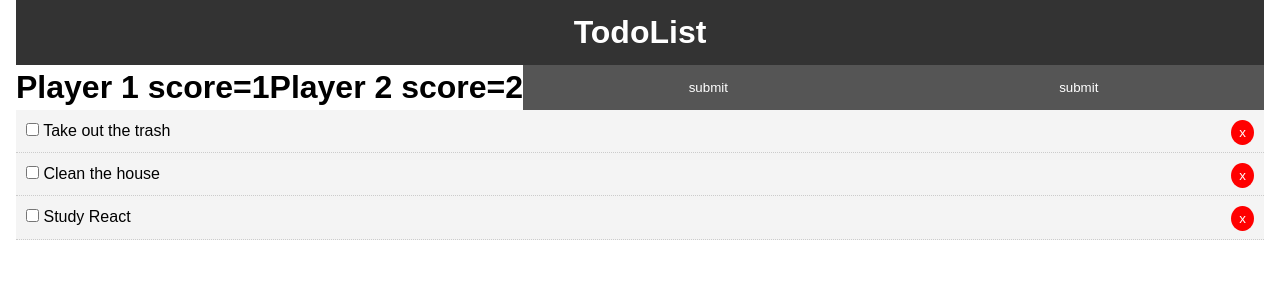
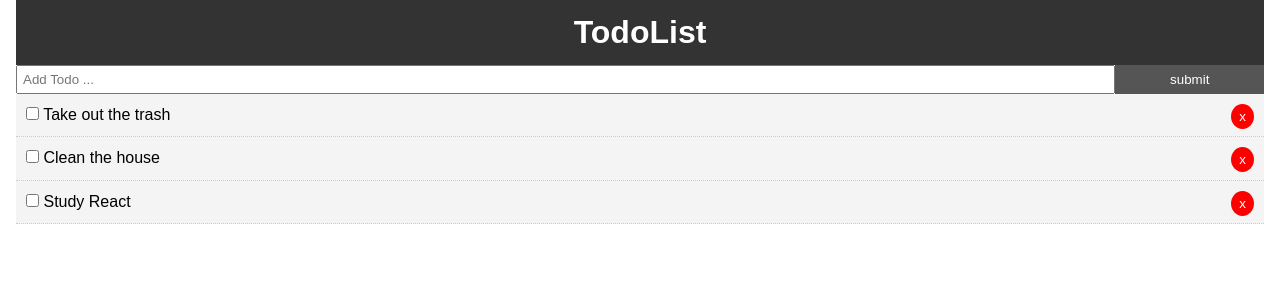
Before and after one commit to vitordeoliveira/ReactCrashCourse, a React (Create React App) app: page / in a window 1280 px wide. Shown: the top 300 px of the page. Built offline with nearby package versions, Linux system fonts and the light colour scheme.

Commit message:
Add initial test

```diff
--- a/src/App.js
+++ b/src/App.js
@@ -44,12 +44,22 @@ class App extends Component {
     });
   };
 
+  //Add Todo
+  addTodo = title => {
+    const newTodo = {
+      id: 4,
+      title,
+      compleded: false
+    };
+    this.setState({ todos: [...this.state.todos, newTodo] });
+  };
+
   render() {
     return (
       <div className="App">
         <div className="container">
           <Header />
-          <AddTodo />
+          <AddTodo addTodo={this.addTodo} />
           <Todos
             todos={this.state.todos}
             markComplete={this.markComplete}
--- a/src/components/AddTodo.js
+++ b/src/components/AddTodo.js
@@ -2,32 +2,33 @@ import React, { Component } from "react";
 
 export class AddTodo extends Component {
   state = {
-    score: 1,
-    score2: 2
+    title: ""
   };
 
-  onChange = e => this.setState({ score: this.state.score + 1 });
-  onChange2 = e => this.setState({ score2: this.state.score2 + 1 });
+  onChange = e => this.setState({ title: e.target.value });
+
+  onSubmit = e => {
+    e.preventDefault();
+    this.props.addTodo(this.state.title);
+    this.setState({ title: "" });
+  };
   render() {
     return (
-      <form action="" style={{ display: "flex" }}>
-        <h1>Player 1 score={this.state.score}</h1>
-        <h1>Player 2 score={this.state.score2}</h1>
+      <form onSubmit={this.onSubmit} style={{ display: "flex" }}>
+        <input
+          type="text"
+          name="title"
+          placeholder="Add Todo ..."
+          style={{ flex: "10", padding: "5px" }}
+          value={this.state.title}
+          onChange={this.onChange}
+        />
 
         <input
-          type="button"
+          type="submit"
           value="submit"
           className="btn"
           style={{ flex: "1" }}
-          onClick={this.onChange}
-        />
-
-        <input
-          type="button"
-          value="submit"
-          className="btn"
-          style={{ flex: "1" }}
-          onClick={this.onChange2}
         />
       </form>
     );
```
Also changed, not shown: 1 other file (tests, documents, lock files or other folders).
